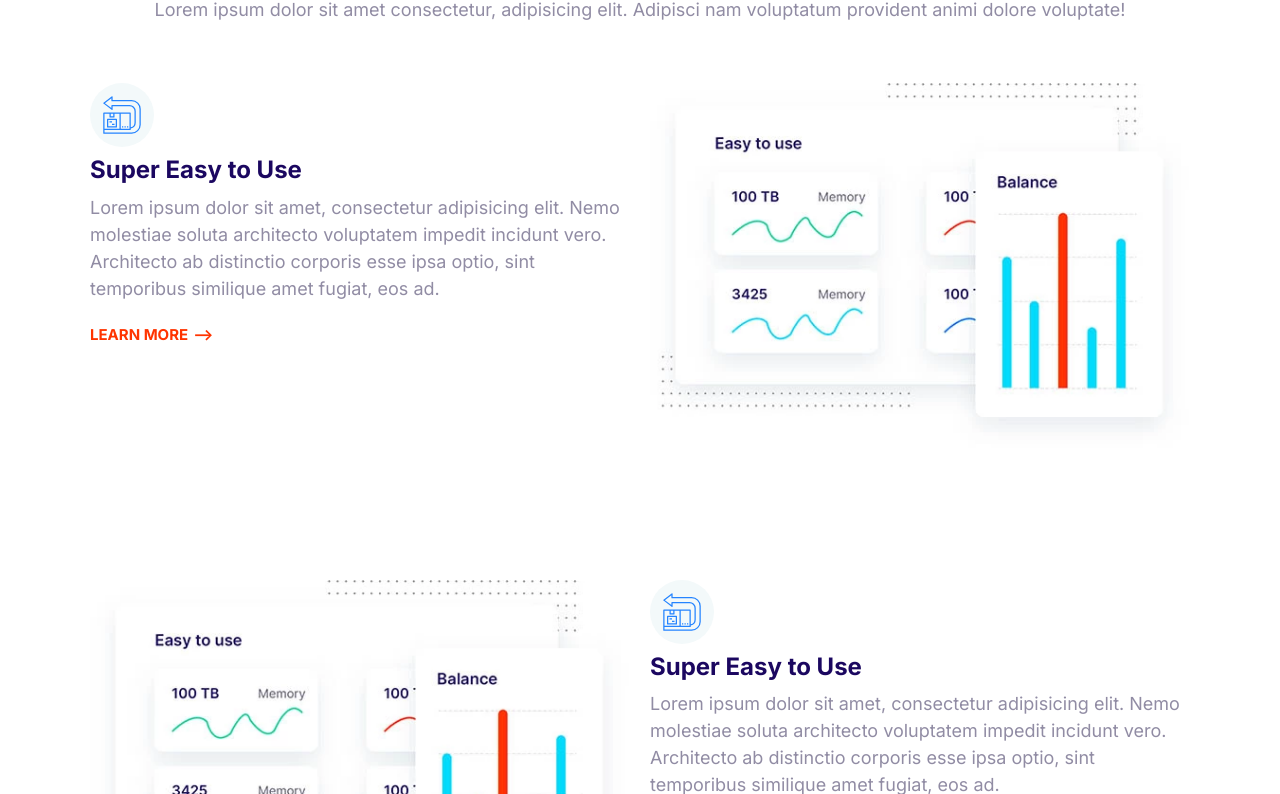
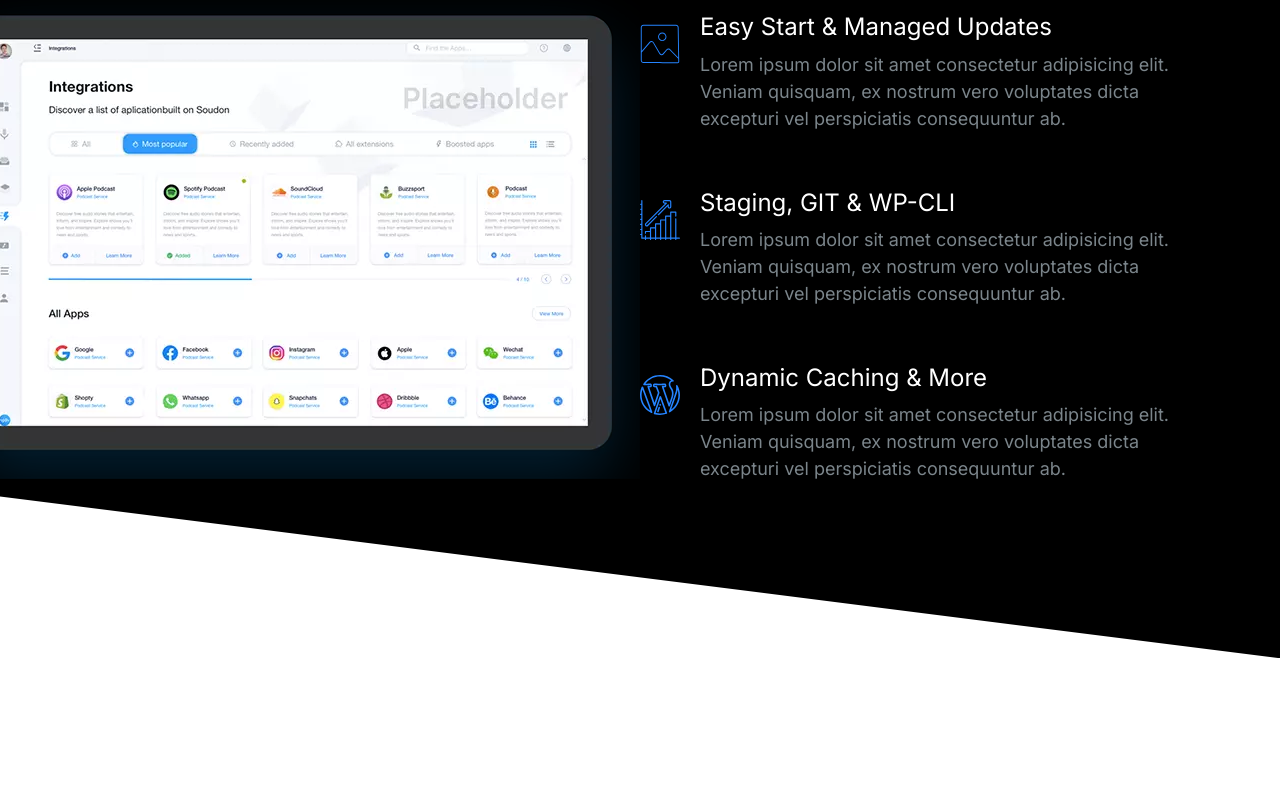
Before and after one commit to khonimovulugbek/Hosting, a plain HTML site: page index.html in a window 1280 px wide. Shown: the part 151-945 px from the top of the page. After the commit the page ends 809 px from the top, so only its background shows below. Drawn offline with Linux system fonts and the light colour scheme.

Commit message:
show case block

```diff
--- a/css/style.css
+++ b/css/style.css
@@ -16,6 +16,11 @@
 }
 
 /* Typography */
+
+::selection {
+    background: var(--color-primary);
+    color: #f3f3f3;
+}
 
 html {
     /* 62.5% of 16px = 10px */
@@ -47,6 +52,7 @@ h2 {
 
 h3 {
     font-size: 3rem;
+    font-weight: 500;
 }
 
 p {
@@ -136,7 +142,6 @@ a {
 .list {
     list-style: none;
     padding-left: 0;
-    color: var(--color-headings);
 }
 
 .list--inline .list__item {
@@ -147,6 +152,8 @@ a {
 .list--tick {
     list-style-image: url(../images/tick.svg);
     padding-left: 3rem;
+    color: var(--color-headings);
+
 }
 
 .list--tick .list__item {
@@ -412,6 +419,7 @@ a {
 /* Media */
 .media {
     display: flex;
+    margin-bottom: 4rem;
 }
 
 .media__title {
@@ -618,7 +626,9 @@ a {
     color: #7b858b;
 }
 
-.block--dark .block__heading {
+.block--dark h1,
+.block--dark h2,
+.block--dark h3 {
     color: #fff;
 }
 
@@ -629,7 +639,7 @@ a {
 
 .block--skewed-left {
     padding-bottom: calc(var(--padding-vertical) + 4rem);
-    clip-path: polygon(0% 0%, 100% 0%, 100% 80%, 0% 100%);
+    clip-path: polygon(0% 0%, 100% 0%, 100% 90%, 0% 100%);
 }
 
 .container {
@@ -702,9 +712,6 @@ a {
 
 /* Hero */
 
-.hero {
-    clip-path: polygon(0% 0%, 100% 0%, 100% 80%, 0% 100%);
-}
 
 .hero__tagline {
     font-size: 2rem;
@@ -773,7 +780,6 @@ a {
     margin-top: 6rem;
 }
 
-
 .feature__heading {
     margin: 1rem 0;
 }
@@ -787,3 +793,21 @@ a {
         order: 2;
     }
 }
+
+/* Showcase Block */
+.block-showcase__image > img {
+    width: 100%;
+}
+
+@media screen and (min-width: 768px) {
+    .block-showcase .grid {
+        grid-template-columns: 50% 50%;
+    }
+    .block-showcase__image {
+        justify-self: end;
+    }
+    .block-showcase__image > img {
+        width: auto;
+        max-width: 700px;
+    }
+}
--- a/index.html
+++ b/index.html
@@ -13,60 +13,78 @@
         <link rel="stylesheet" href="css/style.css" />
     </head>
     <body>
-        <section class="block container">
+        <section class="block block--dark block--skewed-right block-showcase">
             <header class="block__header">
-                <h2>Host on the Cloud to Keep Growing</h2>
-                <p>Lorem ipsum dolor sit amet consectetur, adipisicing elit. Adipisci nam voluptatum provident animi dolore voluptate!</p>
+              <h2>User-friendly Control Panel</h2>
             </header>
-            <article class="grid grid--1x2 feature">
-                <div class="feature__content">
-                    <span class="icon-container">
+            <div class="container grid grid--1x2">
+              <picture class="block-showcase__image">
+                <source
+                  type="image/webp"
+                  srcset="images/ipad.webp 1x, images/ipad@2x.webp 2x"
+                />
+                <source
+                  type="image/png"
+                  srcset="images/ipad.png 1x, images/ipad@2x.png 2x"
+                />
+                <img src="images/ipad.png" alt="" />
+              </picture>
+              <ul class="list">
+                <li>
+                  <div class="media">
+                    <div class="media__image">
                       <svg class="icon icon--primary">
-                            <use xlink:href="images/sprite.svg#easy"></use>
+                        <use xlink:href="images/sprite.svg#snap"></use>
                       </svg>
-                    </span>
-                    <h3 class="feature__heading">Super Easy to Use</h3>
+                    </div>
+                    <div class="media__body">
+                      <h3 class="media__title">Easy Start & Managed Updates</h3>
                       <p>
-                        Lorem ipsum dolor sit amet, consectetur adipisicing elit. Nemo molestiae
-                        soluta architecto voluptatem impedit incidunt vero. Architecto ab distinctio
-                        corporis esse ipsa optio, sint temporibus similique amet fugiat, eos ad.
+                        Lorem ipsum dolor sit amet consectetur adipisicing elit. Veniam
+                        quisquam, ex nostrum vero voluptates dicta excepturi vel
+                        perspiciatis consequuntur ab.
                       </p>
-                    <a href="#" class="link-arrow">Learn More</a>
                     </div>
-                <picture>
-                    <source
-                        srcset="images/easy.webp 1x, images/easy@2x.webp 2x"
-                        type="image/webp"
-                    />
-                    <source srcset="images/easy.jpg 1x, images/easy@2x.jpg 2x" type="image/jpg" />
-                    <img class="feature__image" src="images/easy@2x.jpg" alt="" />
-                </picture>
-            </article>
-            <article class="grid grid--1x2 feature">
-                <div class="feature__content">
-                    <span class="icon-container">
+                  </div>
+                </li>
+                <li>
+                  <div class="media">
+                    <div class="media__image">
                       <svg class="icon icon--primary">
-                            <use xlink:href="images/sprite.svg#easy"></use>
+                        <use xlink:href="images/sprite.svg#growth"></use>
                       </svg>
-                    </span>
-                    <h3 class="feature__heading">Super Easy to Use</h3>
+                    </div>
+                    <div class="media__body">
+                      <h3 class="media__title">Staging, GIT & WP-CLI</h3>
                       <p>
-                        Lorem ipsum dolor sit amet, consectetur adipisicing elit. Nemo molestiae
-                        soluta architecto voluptatem impedit incidunt vero. Architecto ab distinctio
-                        corporis esse ipsa optio, sint temporibus similique amet fugiat, eos ad.
+                        Lorem ipsum dolor sit amet consectetur adipisicing elit. Veniam
+                        quisquam, ex nostrum vero voluptates dicta excepturi vel
+                        perspiciatis consequuntur ab.
                       </p>
-                    <a href="#" class="link-arrow">Learn More</a>
                     </div>
-                <picture>
-                    <source
-                        srcset="images/easy.webp 1x, images/easy@2x.webp 2x"
-                        type="image/webp"
-                    />
-                    <source srcset="images/easy.jpg 1x, images/easy@2x.jpg 2x" type="image/jpg" />
-                    <img class="feature__image" src="images/easy@2x.jpg" alt="" />
-                </picture>
-            </article>
+                  </div>
+                </li>
+                <li>
+                  <div class="media">
+                    <div class="media__image">
+                      <svg class="icon icon--primary">
+                        <use xlink:href="images/sprite.svg#wordpress"></use>
+                      </svg>
+                    </div>
+                    <div class="media__body">
+                      <h3 class="media__title">Dynamic Caching & More</h3>
+                      <p>
+                        Lorem ipsum dolor sit amet consectetur adipisicing elit. Veniam
+                        quisquam, ex nostrum vero voluptates dicta excepturi vel
+                        perspiciatis consequuntur ab.
+                      </p>
+                    </div>
+                  </div>
+                </li>
+              </ul>
+            </div>
           </section>
+
 
         <script src="js/main.js"></script>
     </body>
```
Also changed, not shown: components/block-showcase.html (added, +71 -0 lines), images/ipad.png (added), images/ipad.webp (added), images/ipad@2x.png (added), images/ipad@2x.webp (added). Lines whose indentation alone changed are shown as unchanged.
